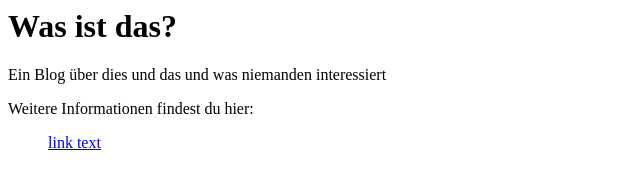
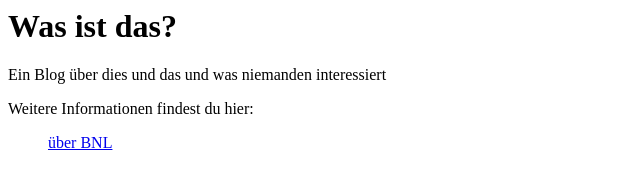
Before and after one commit to bnlns/bnlns.github.io, a plain HTML site: page index.html in a window 1280 px wide. Shown: the full height of the page, 0-640 px from the left. Drawn offline with Linux system fonts and the light colour scheme.

Commit message:
first commit: just saying something

```diff
--- a/index.html
+++ b/index.html
@@ -7,7 +7,7 @@
     <p>Ein Blog über dies und das und was niemanden interessiert</p>
     <p>Weitere Informationen findest du hier:</p>
     <ul>
-      <a href="https://de.wikipedia.org/wiki/BNL">link text</a>
+      <a href="https://de.wikipedia.org/wiki/BNL">über BNL</a>
     </ul>
   </body>
 </html>
```
